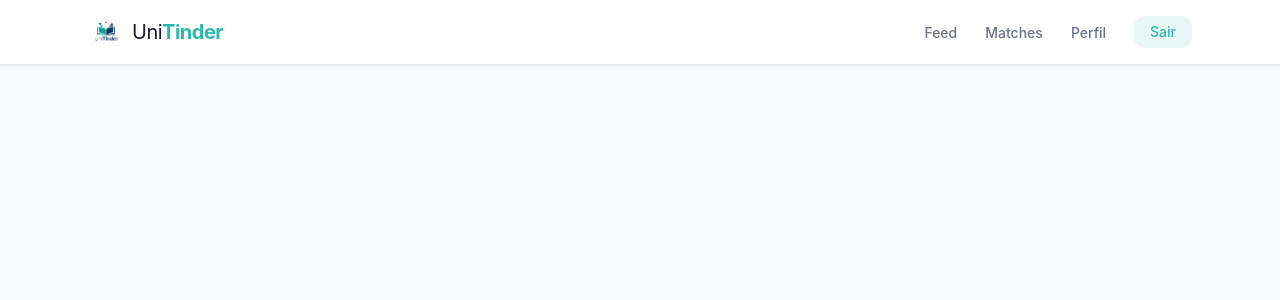
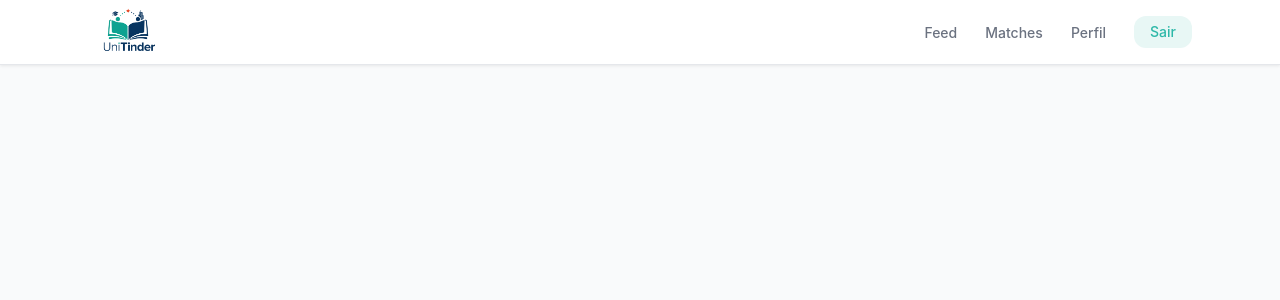
Before and after one commit to ProcessAI/unitinder, a React (Vite) app in the folder apps/web/: page / in a window 1280 px wide. Shown: the top 300 px of the page. Built offline with nearby package versions, Linux system fonts and the light colour scheme.

Commit message:
ajuste aumento de logo e remoção de span na navbar

```diff
--- a/apps/web/src/components/Navbar/index.tsx
+++ b/apps/web/src/components/Navbar/index.tsx
@@ -42,11 +42,7 @@
           to={role === 'empresa' ? '/empresa' : '/'}
           className="flex items-center gap-2"
         >
-          <img src={logo} alt="UniTinder" className="w-9 h-9 object-contain" />
-          <span className="text-xl tracking-tight text-[var(--color-text)]">
-            <span className="font-normal">Uni</span>
-            <strong className="font-bold text-[var(--color-primary)]">Tinder</strong>
-          </span>
+          <img src={logo} alt="UniTinder" className="w-20 h-20 object-contain" />
         </NavLink>
 
         {/* Links — desktop */}
```
